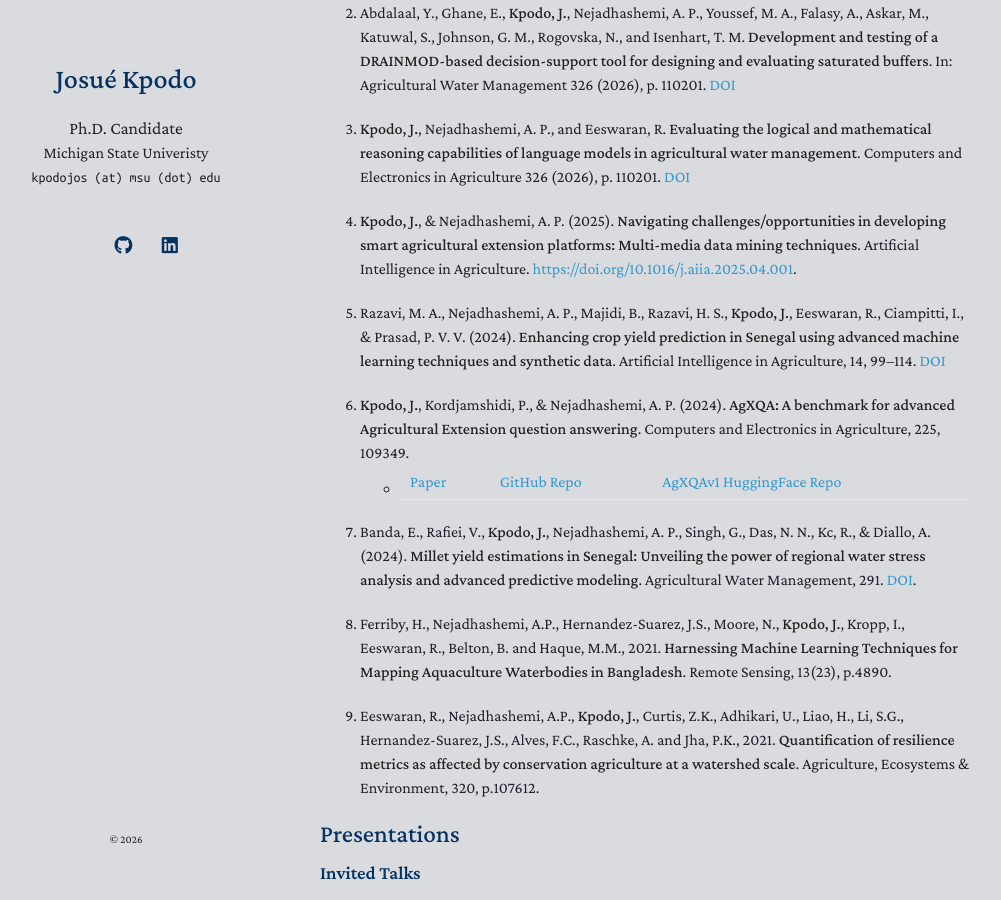
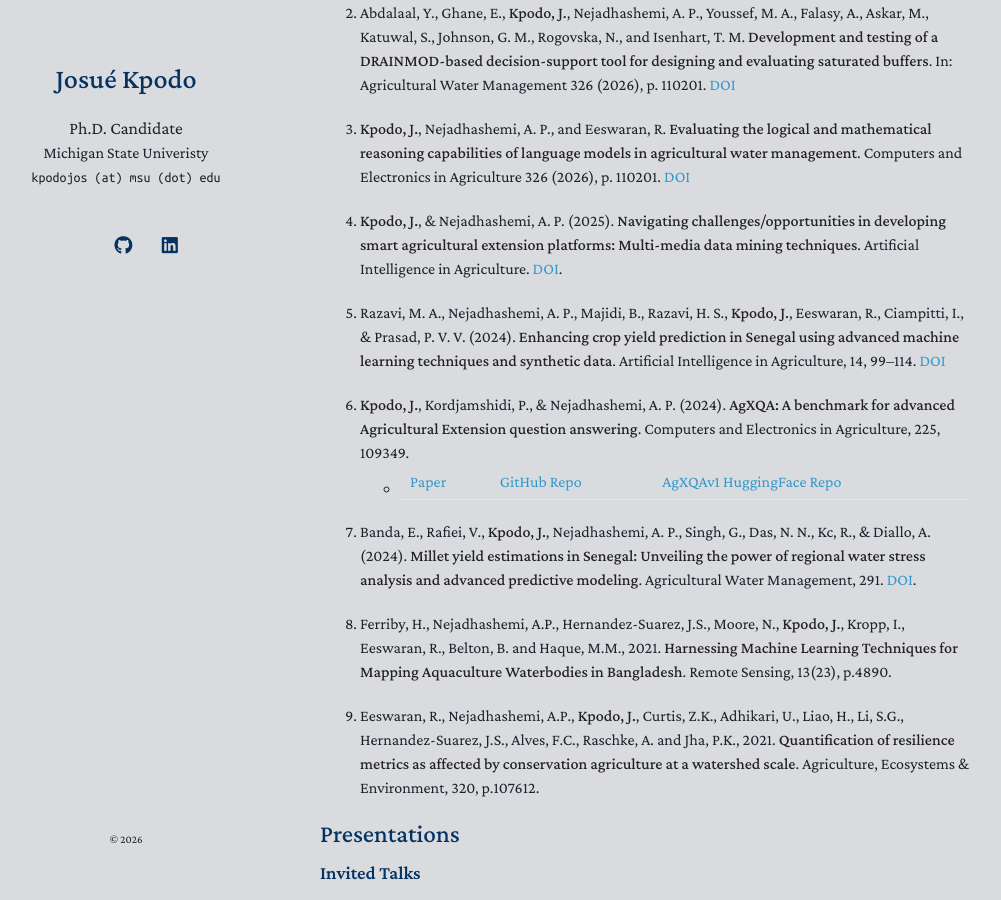
Before and after one commit to eusojk/eusojk.github.io, a Jekyll site: the page built from index.md, in a window 1280 px wide and 900 px high, scrolled down 864 px. Shown: the whole window, without its empty margins (150-1151 px from the left). Built offline with Jekyll 4.4.1, drawn with Linux system fonts in a browser that asks for light colours; nearby versions of some CDN libraries; a style sheet for code colours, icons or effects is not loaded; our own code applies the rules of GitHub Pages for plain Markdown files; part of the change alters nothing that is shown.

Commit message:
Fix DOI formatting in index.md references

```diff
--- a/index.md
+++ b/index.md
@@ -34,7 +34,7 @@ DRAINMOD-based decision-support tool for designing and evaluating saturated buff
 3. **Kpodo, J.**, Nejadhashemi, A. P., and Eeswaran, R. **Evaluating the logical and mathematical reasoning capabilities of language models in agricultural water management**. Computers and Electronics
 in Agriculture 326 (2026), p. 110201. [DOI](https://doi.org/10.1016/j.compag.2026.111533)
 
-4. **Kpodo, J.**, & Nejadhashemi, A. P. (2025). **Navigating challenges/opportunities in developing smart agricultural extension platforms: Multi-media data mining techniques**. Artificial Intelligence in Agriculture. [https://doi.org/10.1016/j.aiia.2025.04.001](https://doi.org/10.1016/j.aiia.2025.04.001).
+4. **Kpodo, J.**, & Nejadhashemi, A. P. (2025). **Navigating challenges/opportunities in developing smart agricultural extension platforms: Multi-media data mining techniques**. Artificial Intelligence in Agriculture. [DOI](https://doi.org/10.1016/j.aiia.2025.04.001).
 
 5. Razavi, M. A., Nejadhashemi, A. P., Majidi, B., Razavi, H. S., **Kpodo, J.**, Eeswaran, R., Ciampitti, I., & Prasad, P. V. V. (2024). **Enhancing crop yield prediction in Senegal using advanced machine learning techniques and synthetic data**. Artificial Intelligence in Agriculture, 14, 99–114. [DOI](https://doi.org/10.1016/j.aiia.2024.11.005)
 
```
